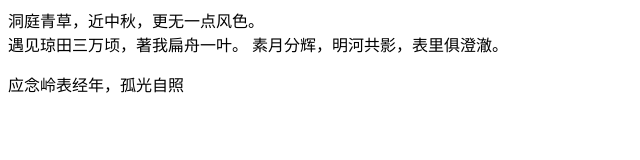
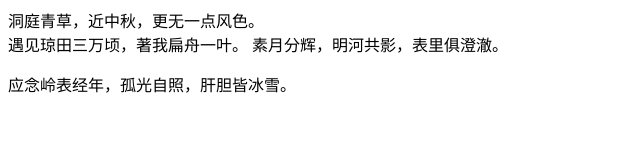
Before and after one commit to sztjtjtj/pap, a plain HTML site: page index.html in a window 1280 px wide. Shown: the whole page, without its empty margins (0-640 px from the left). Drawn offline with Linux system fonts and the light colour scheme.

Commit message:
update 13

```diff
--- a/index.html
+++ b/index.html
@@ -8,7 +8,7 @@
 洞庭青草，近中秋，更无一点风色。<br>
 遇见琼田三万顷，著我扁舟一叶。
 素月分辉，明河共影，表里俱澄澈。<br>
-<p>应念岭表经年，孤光自照</p>
+<p>应念岭表经年，孤光自照，肝胆皆冰雪。</p>
 
 </body>
 </html>
```
